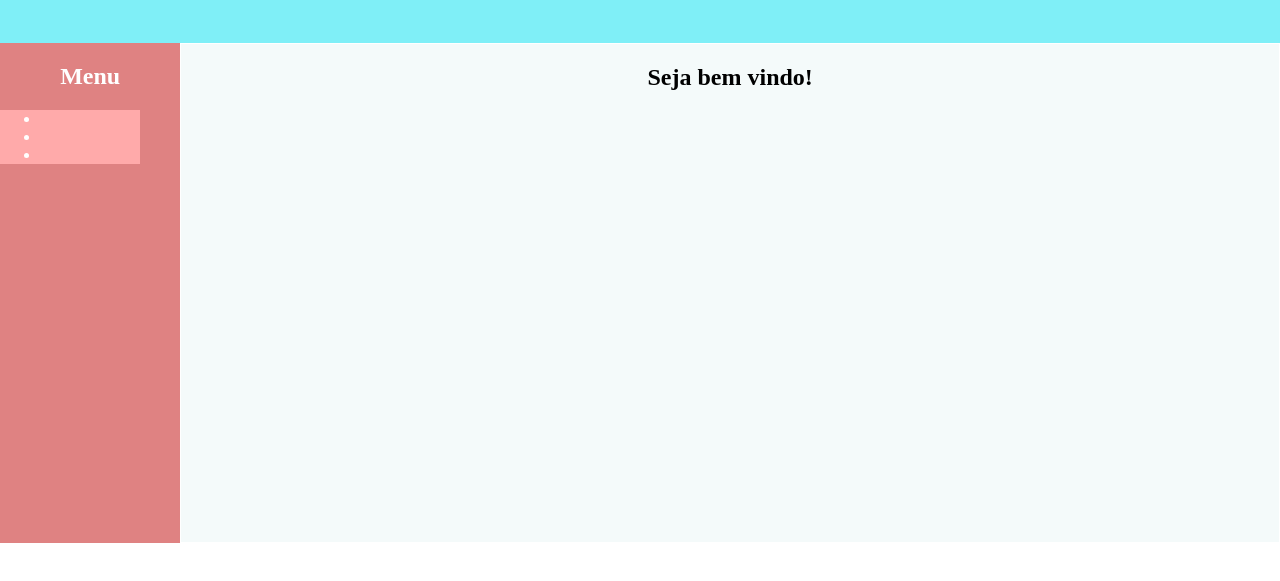
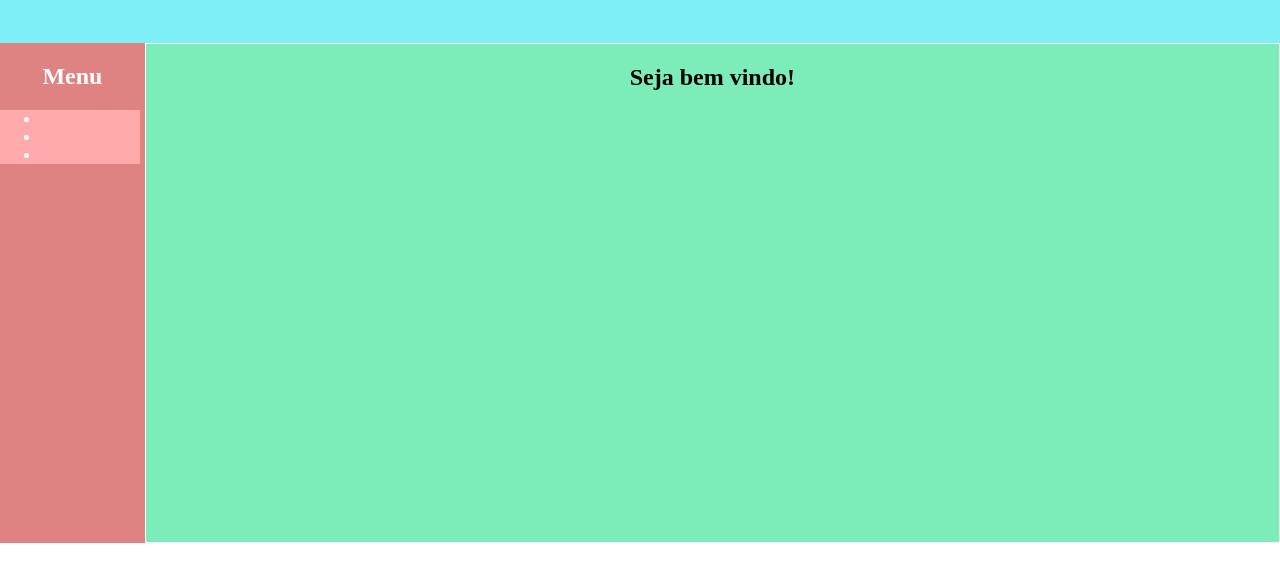
Before and after one commit to kailany0002/trabalho-fabio, a plain HTML site: page index.html in a window 1280 px wide. Shown: the part 107-688 px from the top of the page. Drawn offline with Linux system fonts and the light colour scheme.

Commit message:
Add files via upload

```diff
--- a/style.css
+++ b/style.css
@@ -25,8 +25,8 @@ h1{
     width: 100px;
 }
 .Principal{
-    background-color: rgb(244, 250, 250);
-    width: 1400px;
+    background-color: rgb(124, 236, 184);
+    width: 1800px;
     border: solid 1px white;
     text-align: center;
 }
```
